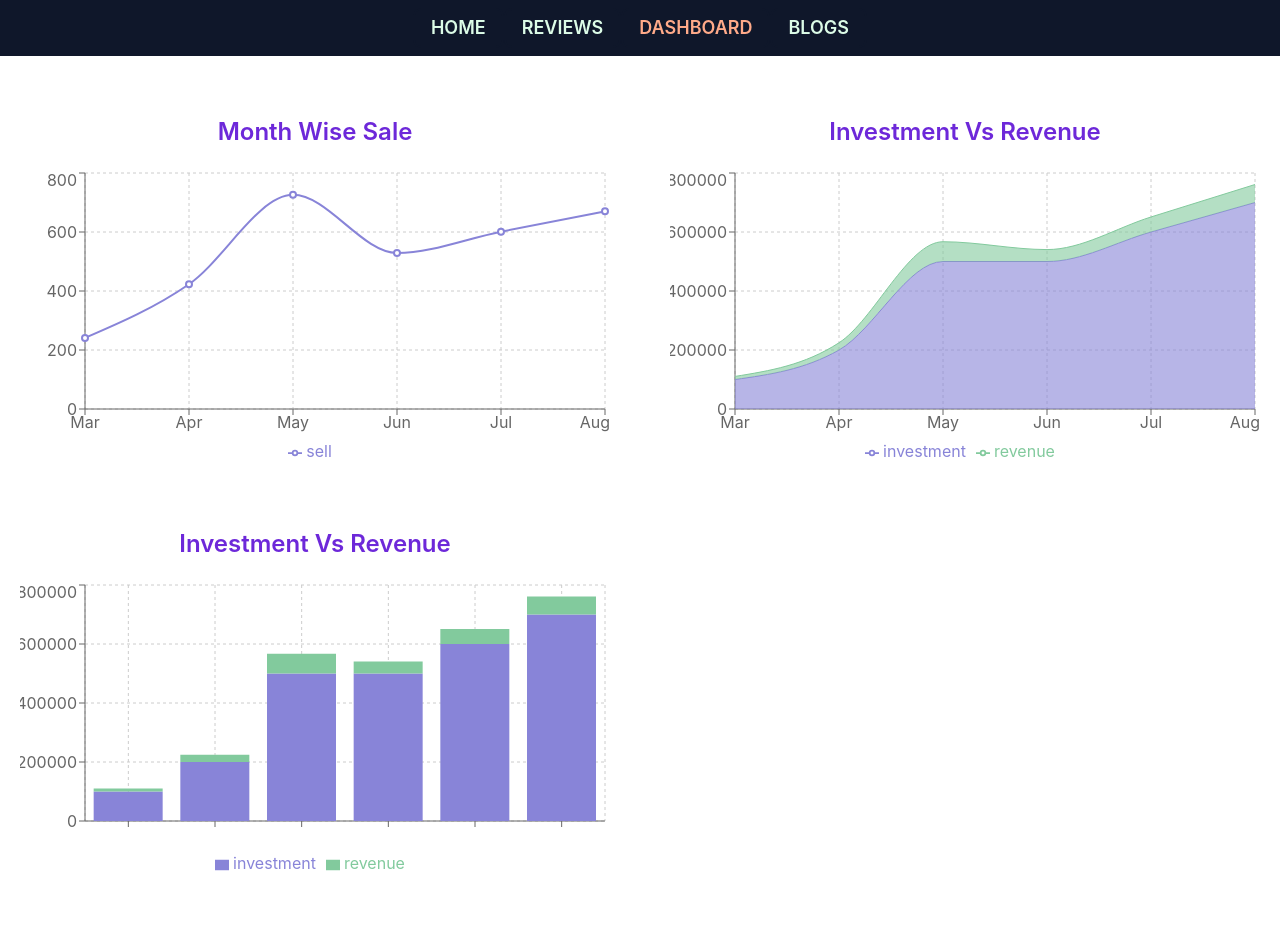
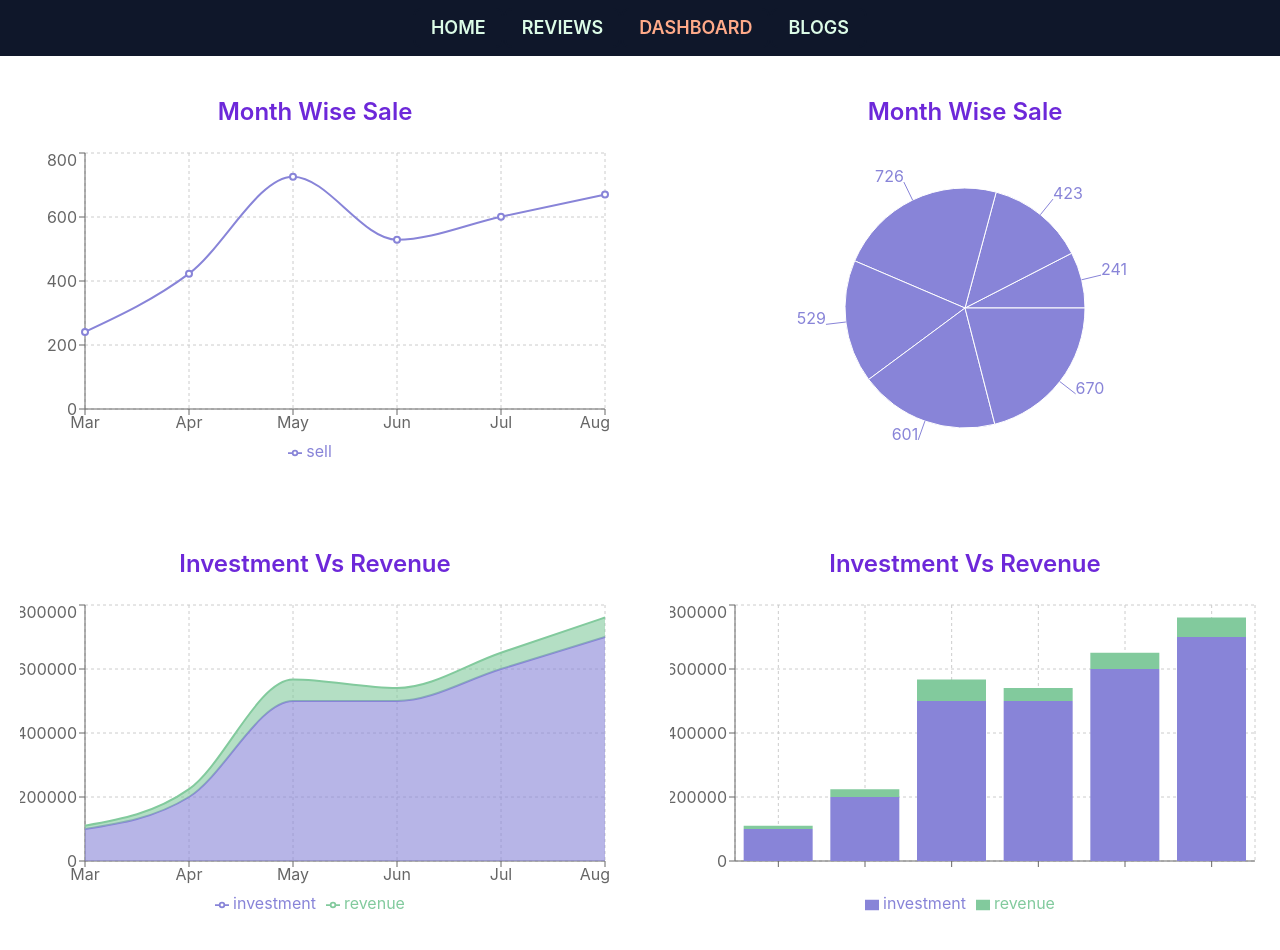
Before and after one commit to MohammadAmitHasan/Product-Analysis, a React (Create React App) app: page /dashboard in a window 1280 px wide. Shown: the top 950 px of the page. Built offline with nearby package versions, Linux system fonts and the light colour scheme.

Commit message:
Pie chart added

```diff
--- a/src/Components/Dashboard/Dashboard.js
+++ b/src/Components/Dashboard/Dashboard.js
@@ -2,13 +2,19 @@ import React from 'react';
 import MyAreaChart from '../MyAreaChart/MyAreaChart';
 import MyBarChart from '../MyBarChart/MyBarChart';
 import MyLineChart from '../MyLineChart/MyLineChart';
+import MyPieChart from '../MyPieChart/MyPieChart';
 
 const Dashboard = () => {
     return (
-        <div className='container mx-auto my-10 grid grid-cols-1 md:grid-cols-2 gap-5'>
+        <div className='container mx-auto my-5 grid grid-cols-1 md:grid-cols-2 gap-x-5 gap-y-10'>
             <div className='p-5'>
                 <h3 className='text-center text-2xl mb-5 text-violet-700 font-semibold'>Month Wise Sale</h3>
                 <MyLineChart></MyLineChart>
+            </div>
+
+            <div className='p-5'>
+                <h3 className='text-center text-2xl mb-5 text-violet-700 font-semibold'>Month Wise Sale</h3>
+                <MyPieChart></MyPieChart>
             </div>
 
             <div className='p-5'>
@@ -20,6 +26,8 @@ const Dashboard = () => {
                 <h3 className='text-center text-2xl mb-5 text-violet-700 font-semibold'>Investment Vs Revenue</h3>
                 <MyBarChart></MyBarChart>
             </div>
+
+
         </div>
     );
 };
--- a/src/Components/MyAreaChart/MyAreaChart.js
+++ b/src/Components/MyAreaChart/MyAreaChart.js
@@ -5,7 +5,7 @@ import useChartData from '../../hooks/useChartData';
 const MyAreaChart = () => {
     const [chartData, setChartData] = useChartData([]);
     return (
-        <div style={{ width: '100%', height: 300 }}>
+        <div className='w-full h-80'>
             <ResponsiveContainer>
                 <AreaChart data={chartData}>
                     <CartesianGrid strokeDasharray="3 3" />
@@ -13,8 +13,8 @@ const MyAreaChart = () => {
                     <YAxis />
                     <Tooltip />
                     <Legend />
-                    <Area type="monotone" dataKey="investment" stackId="1" stroke="#8884d8" fill="#8884d8" />
-                    <Area type="monotone" dataKey="revenue" stackId="1" stroke="#82ca9d" fill="#82ca9d" />
+                    <Area type="monotone" dataKey="investment" stackId="1" stroke="#8884d8" fill="#8884d8" strokeWidth={2} />
+                    <Area type="monotone" dataKey="revenue" stackId="1" stroke="#82ca9d" fill="#82ca9d" strokeWidth={2} />
                 </AreaChart>
             </ResponsiveContainer>
 
--- a/src/Components/MyBarChart/MyBarChart.js
+++ b/src/Components/MyBarChart/MyBarChart.js
@@ -5,7 +5,7 @@ import useChartData from '../../hooks/useChartData';
 const MyBarChart = () => {
     const [chartData, setChartData] = useChartData([]);
     return (
-        <div style={{ width: '100%', height: 300 }}>
+        <div className='w-full h-80'>
             <ResponsiveContainer>
                 <BarChart data={chartData}>
                     <CartesianGrid strokeDasharray="3 3" />
--- a/src/Components/MyLineChart/MyLineChart.js
+++ b/src/Components/MyLineChart/MyLineChart.js
@@ -6,7 +6,7 @@ const MyLineChart = () => {
     const [chartData, setChartData] = useChartData([]);
 
     return (
-        <div style={{ width: '100%', height: 300 }}>
+        <div className='w-full h-80'>
             <ResponsiveContainer>
                 <LineChart data={chartData}>
                     <CartesianGrid strokeDasharray="3 3" />
--- /dev/null
+++ b/src/Components/MyPieChart/MyPieChart.js
@@ -0,0 +1,25 @@
+import React from 'react';
+import { Pie, PieChart, ResponsiveContainer, Tooltip } from 'recharts';
+
+const MyPieChart = () => {
+    const sellData = [
+        { name: 'Mar', value: 241 },
+        { name: 'Apr', value: 423 },
+        { name: 'May', value: 726 },
+        { name: 'Jun', value: 529 },
+        { name: 'Jul', value: 601 },
+        { name: 'Aug', value: 670 },
+    ]
+    return (
+        <div className='w-full h-80'>
+            <ResponsiveContainer>
+                <PieChart>
+                    <Tooltip />
+                    <Pie data={sellData} dataKey="value" cx="50%" cy="50%" outerRadius={120} label fill="#8884d8" />
+                </PieChart>
+            </ResponsiveContainer>
+        </div>
+    );
+};
+
+export default MyPieChart;
```
